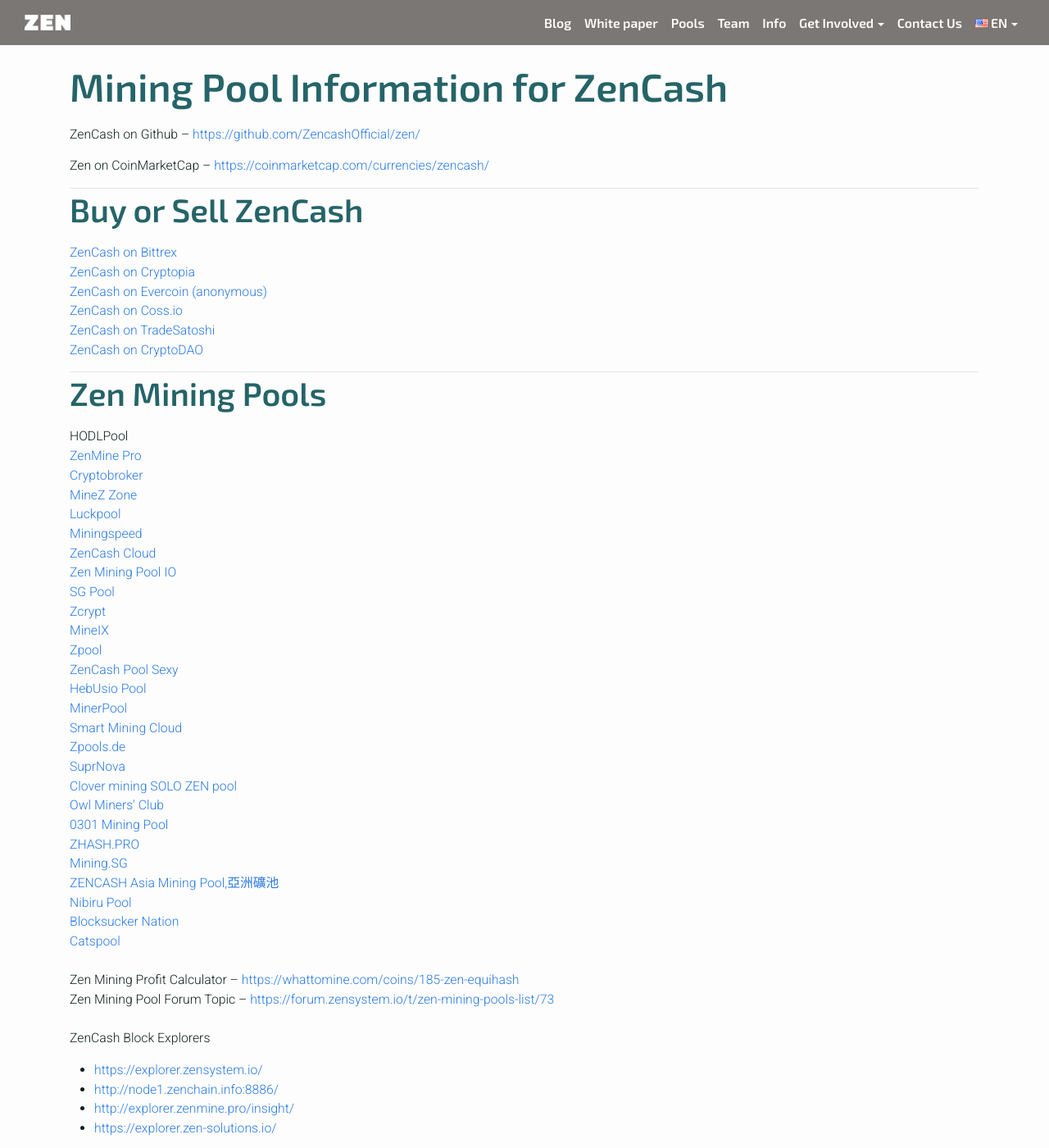
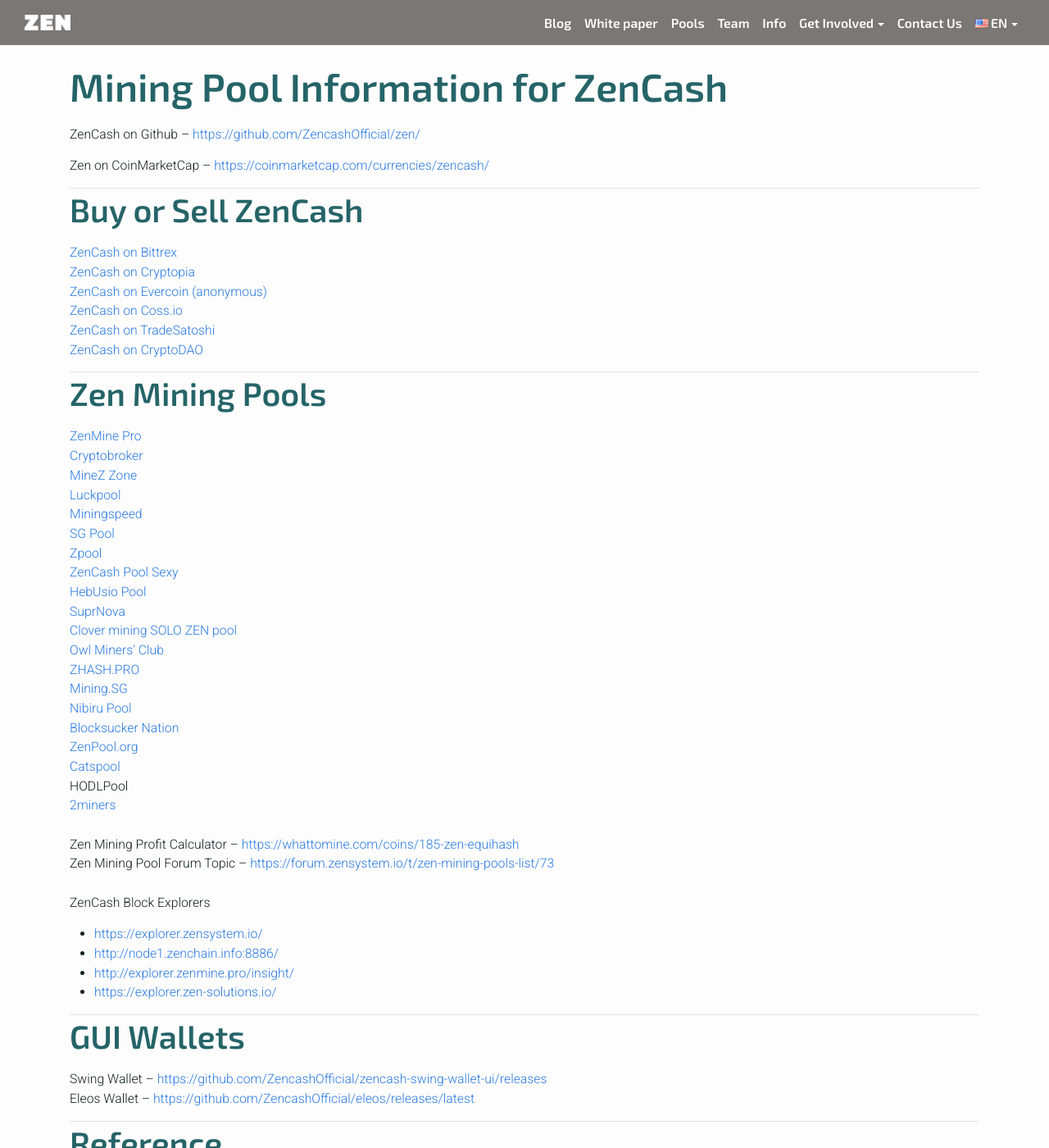
Before and after one commit to tarrenj/website, a Jekyll site: the page built from mining-pools.html, in a window 1280 px wide and 1400 px high. Shown: the whole window at 82% size. Built offline with Jekyll 4.4.1, drawn with Linux system fonts in a browser that asks for light colours.

Commit message:
Update minig pool list
Remove dead links and pools that don't have Zen anymore.
Add zenpool.org, 2miners.com and reorder by time of request to add.

```diff
--- a/_includes/content/mining-pools.html
+++ b/_includes/content/mining-pools.html
@@ -1,29 +1,22 @@
 <ul class="mining-pools-list list-unstyled ml-0 mb-0">
-  <li><a hred="http://equihash.hodlpool.com">HODLPool</a></li>
   <li><a href="https://zenmine.pro/">ZenMine Pro</a></li>
   <li><a href="https://pool.cryptobroker.io/zen/">Cryptobroker</a></li>
   <li><a href="https://minez.zone/">MineZ Zone</a></li>
   <li><a href="http://www.luckpool.org/">Luckpool</a></li>
   <li><a href="http://zen.miningspeed.com/">Miningspeed</a></li>
-  <li><a href="http://zencash.cloud">ZenCash Cloud</a></li>
-  <li><a href="http://miningpool.io/">Zen Mining Pool IO</a></li>
-  <li><a href="https://zen.sgpool.net/">SG Pool</a></li>
-  <li><a href="http://zcrypt.live">Zcrypt</a></li>
-  <li><a href="http://mineix.ca/">MineIX</a></li>
+  <li><a href="https://www.sgpool.net/">SG Pool</a></li>
   <li><a href="http://www.zpool.ca/">Zpool</a></li>
   <li><a href="http://zen.pool.sexy">ZenCash Pool Sexy</a></li>
   <li><a href="https://zenpool-eu.hebusio.com">HebUsio Pool</a></li>
-  <li><a href="https://zen.minerpool.org">MinerPool</a></li>
-  <li><a href="http://zen.smartmining.cloud/">Smart Mining Cloud</a></li>
-  <li><a href="http://zpools.de/">Zpools.de</a></li>
   <li><a href="https://zen.suprnova.cc/">SuprNova</a></li>
   <li><a href="http://zencoin.su">Clover mining SOLO ZEN pool</a></li>
   <li><a href="http://zen.owlminingclub.com/">Owl Miners' Club</a></li>
-  <li><a href="http://pool.0301.farm/">0301 Mining Pool</a></li>
   <li><a href="https://zhash.pro/">ZHASH.PRO</a></li>
   <li><a href="https://pool.mining.sg/">Mining.SG</a></li>
-  <li><a href="https://zpool.zennode.info/">ZENCASH Asia Mining Pool,亞洲礦池</a></li>
   <li><a href="http://zen.nibirupool.com/">Nibiru Pool</a></li>
   <li><a href="http://zen.blocksuckernation.com/">Blocksucker Nation</a></li>
+  <li><a href="https://zenpool.org/">ZenPool.org</a></li>
   <li><a href="http://zen.catspool.org/">Catspool</a></li>
+  <li><a hred="http://equihash.hodlpool.com">HODLPool</a></li>
+  <li><a href="https://2miners.com/">2miners</a></li>
 </ul>
```
